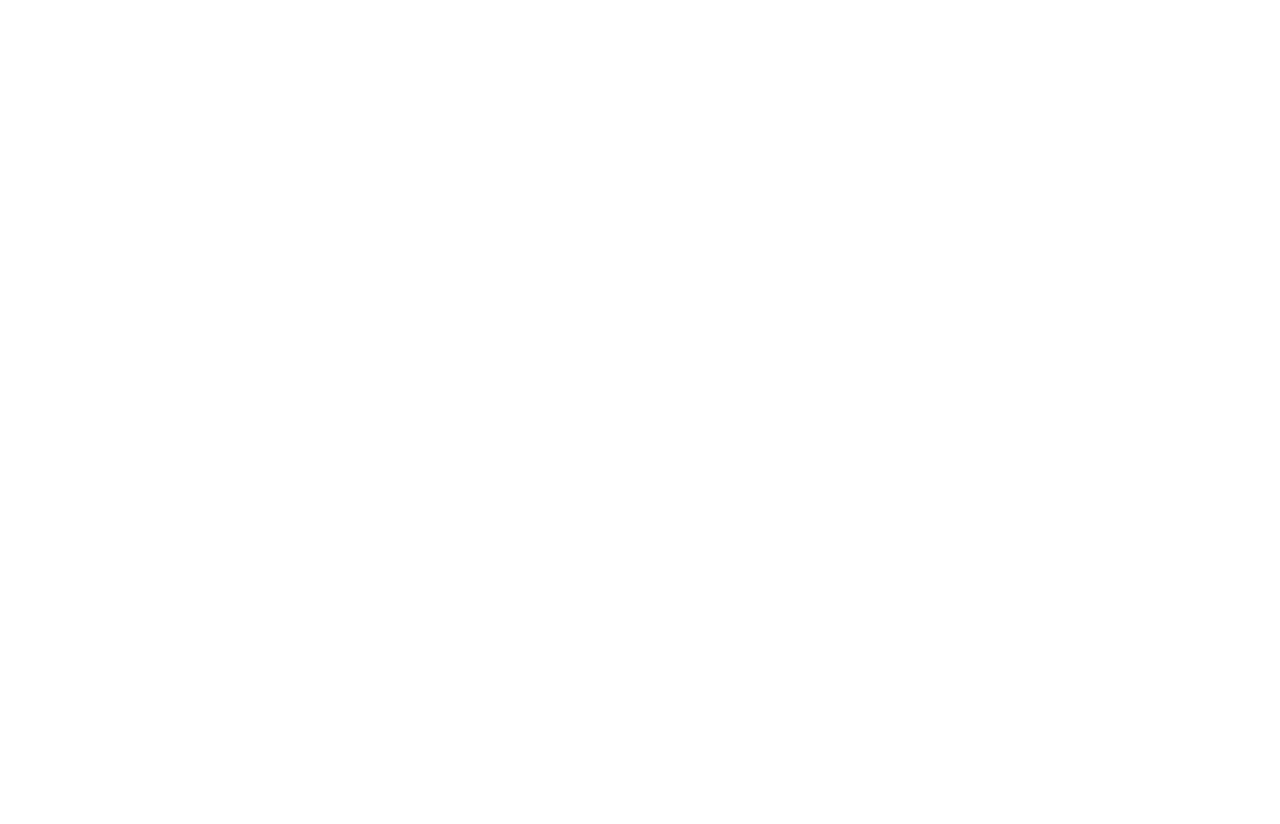
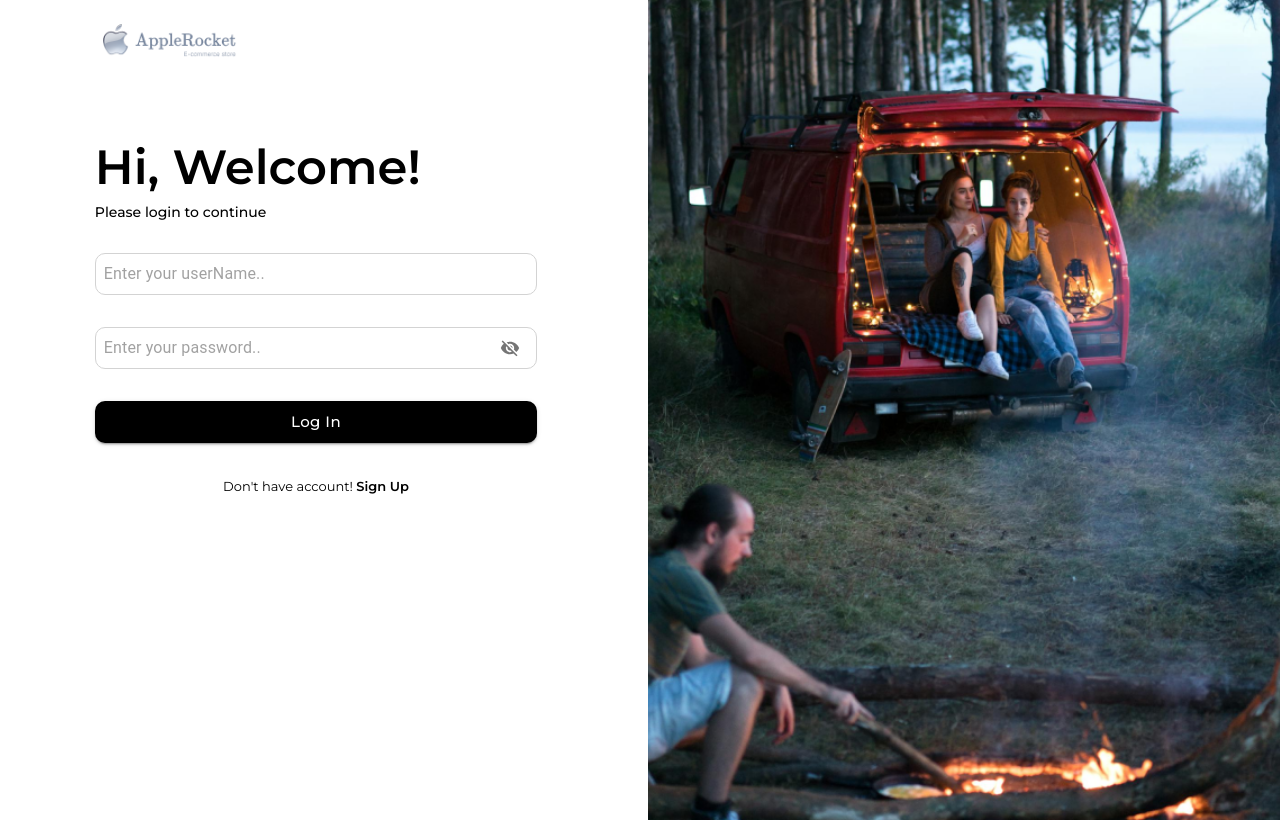
Before and after one commit to ThakurParam/letmegrabEcom, a React (Create React App) app: page /login in a window 1280 px wide. Before the commit this address had no page. Before the commit the page ends 800 px from the top, so only its background shows below. Built offline with nearby package versions, Linux system fonts and the light colour scheme.

Commit message:
push after changes

```diff
--- a/src/App.js
+++ b/src/App.js
@@ -1,6 +1,7 @@
 import { Box } from "@mui/material";
 import HomePage from "./components/Home/HomePage";
 import { BrowserRouter, Route, Routes } from "react-router-dom";
+import Login from "./assets/Login";
 
 function App() {
   return (
@@ -8,6 +9,7 @@
       <BrowserRouter>
         <Routes>
           <Route path="/" element={<HomePage />} />
+          <Route path="/login" element={<Login />} />
         </Routes>
       </BrowserRouter>
     </>
--- a/src/assets/Header.js
+++ b/src/assets/Header.js
@@ -1,8 +1,10 @@
 import { Box, Button } from "@mui/material";
 import React from "react";
 import Section from "../common/Section";
+import { useNavigate } from "react-router-dom";
 
 export default function Header() {
+  const navigate = useNavigate();
   return (
     <>
       <Box
@@ -37,6 +39,7 @@
                   bgcolor: "#e88205",
                 },
               }}
+              onClick={() => navigate("/login")}
             >
               Log In/Sign Up
             </Button>
--- /dev/null
+++ b/src/assets/Login.js
@@ -0,0 +1,158 @@
+import { Visibility, VisibilityOff } from "@mui/icons-material";
+import {
+  Box,
+  Button,
+  Grid,
+  IconButton,
+  Input,
+  InputAdornment,
+  Stack,
+  Typography,
+} from "@mui/material";
+import React, { useState } from "react";
+import { useNavigate } from "react-router-dom";
+
+export default function Login() {
+  const navigate = useNavigate();
+  const [showPassword, setShowPassword] = useState(false);
+
+  const togglePasswordVisibility = () => {
+    setShowPassword((prevState) => !prevState);
+  };
+
+  return (
+    <>
+      <Box sx={{ height: "820px", width: "100%" }}>
+        <Grid container spacing={2}>
+          <Grid item xs={12} md={6} mt={3}>
+            <Box
+              sx={{
+                display: "flex",
+                justifyContent: "center",
+                alignItems: "center",
+              }}
+            >
+              <Box sx={{ width: "70%" }}>
+                <Stack spacing={3}>
+                  <Box sx={{ height: "35px", width: "150px" }}>
+                    <img
+                      src="/images/image.png"
+                      alt="logo"
+                      style={{
+                        height: "100%",
+                        width: "100%",
+                        objectFit: "contain",
+                      }}
+                    />
+                  </Box>
+                  <Box>
+                    <Stack spacing={4} mt={7}>
+                      <Stack spacing={1}>
+                        <Typography
+                          variant="h3"
+                          sx={{ fontFamily: "Montserrat", fontWeight: 600 }}
+                        >
+                          Hi, Welcome!{" "}
+                        </Typography>
+                        <Typography
+                          variant="p"
+                          sx={{
+                            fontFamily: "Montserrat",
+                            fontSize: "14px",
+                            fontWeight: 500,
+                          }}
+                        >
+                          Please login to continue
+                        </Typography>
+                      </Stack>
+                      <Input
+                        disableUnderline={true}
+                        sx={{
+                          border: "1px solid lightgrey",
+                          borderRadius: "10px",
+                          pl: 1,
+                          py: 0.5,
+                          width: "100%",
+                        }}
+                        placeholder="Enter your userName.."
+                      />
+                      <Input
+                        type={showPassword ? "text" : "password"}
+                        disableUnderline={true}
+                        sx={{
+                          border: "1px solid lightgrey",
+                          borderRadius: "10px",
+                          pl: 1,
+                          py: 0.5,
+                          width: "100%",
+                        }}
+                        placeholder="Enter your password.."
+                        endAdornment={
+                          <InputAdornment position="end">
+                            <IconButton
+                              onClick={togglePasswordVisibility}
+                              aria-label="toggle password visibility"
+                              edge="end"
+                              sx={{ mr: 1 }}
+                            >
+                              {showPassword ? (
+                                <Visibility
+                                  sx={{ fontSize: "20px", color: "black" }}
+                                />
+                              ) : (
+                                <VisibilityOff sx={{ fontSize: "20px" }} />
+                              )}
+                            </IconButton>
+                          </InputAdornment>
+                        }
+                      />
+                      <Button
+                        variant="contained"
+                        sx={{
+                          textTransform: "none",
+                          fontSize: "15px",
+                          fontFamily: "Montserrat",
+                          py: 1,
+                          borderRadius: "10px",
+                          bgcolor: "black",
+                          "&:hover": {
+                            bgcolor: "#e88205",
+                          },
+                        }}
+                      >
+                        Log In
+                      </Button>
+                      <Box sx={{ textAlign: "center" }}>
+                        <Typography
+                          variant="p"
+                          sx={{ fontFamily: "Montserrat", fontSize: "13px" }}
+                        >
+                          Don't have account!{" "}
+                          <span
+                            style={{ fontWeight: 600, cursor: "pointer" }}
+                            onClick={() => navigate("/sign-up")}
+                          >
+                            Sign Up
+                          </span>
+                        </Typography>
+                      </Box>
+                    </Stack>
+                  </Box>
+                </Stack>
+              </Box>
+            </Box>
+          </Grid>
+          <Grid item xs={12} md={6}>
+            <Box sx={{ height: "820px", width: "100%" }}>
+              <img
+                src="/images/loginimage.png"
+                alt="banner-image"
+                style={{ height: "100%", width: "100%", objectFit: "cover" }}
+              />
+            </Box>
+          </Grid>
+        </Grid>
+      </Box>
+    </>
+  );
+}
```
Also changed, not shown: public/images/loginimage.png (added).
